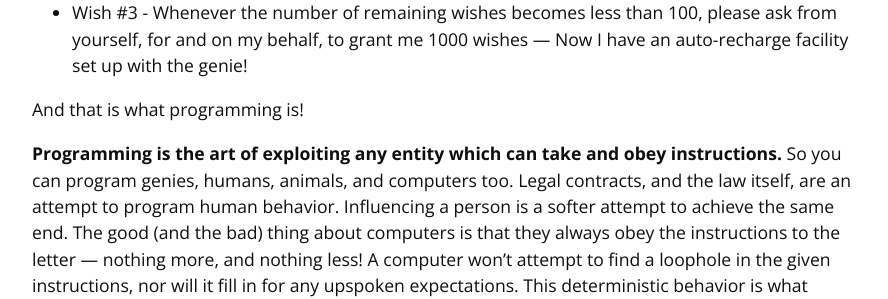
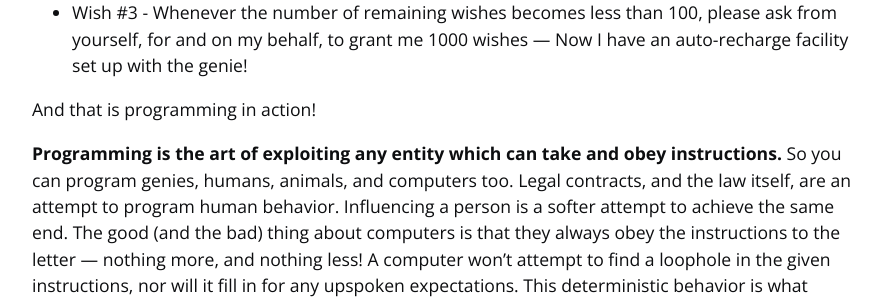
Before and after one commit to vinitjoglekar/vinitjoglekar.github.io, a Jekyll site: the page built from _pages/221010_programming.md, in a window 1280 px wide. Shown: the part 377-676 px from the top of the page, without its empty margins (192-1080 px from the left). Built offline with Jekyll 4.4.1, drawn with Linux system fonts in a browser that asks for light colours.

Commit message:
Minor edits

```diff
--- a/_pages/221010_programming.md
+++ b/_pages/221010_programming.md
@@ -15,6 +15,6 @@ This is what I would ask:
 - Wish #2 - Please keep track of my remaining wishes --- Now I have 1001 wishes remaining, and the genie will keep track of the number for me.
 - Wish #3 - Whenever the number of remaining wishes becomes less than 100, please ask from yourself, for and on my behalf, to grant me 1000 wishes --- Now I have an auto-recharge facility set up with the genie!
 
-And that is what programming is!
+And that is programming in action!
 
 **Programming is the art of exploiting any entity which can take and obey instructions.** So you can program genies, humans, animals, and computers too. Legal contracts, and the law itself, are an attempt to program human behavior. Influencing a person is a softer attempt to achieve the same end. The good (and the bad) thing about computers is that they always obey the instructions to the letter &mdash; nothing more, and nothing less! A computer won't attempt to find a loophole in the given instructions, nor will it fill in for any upspoken expectations. This deterministic behavior is what makes a computer reliable, and at the same time creates space for a profession called "programmer" &mdash; a person whose job is to draft exhaustive instructions with nothing left unsaid.
```
